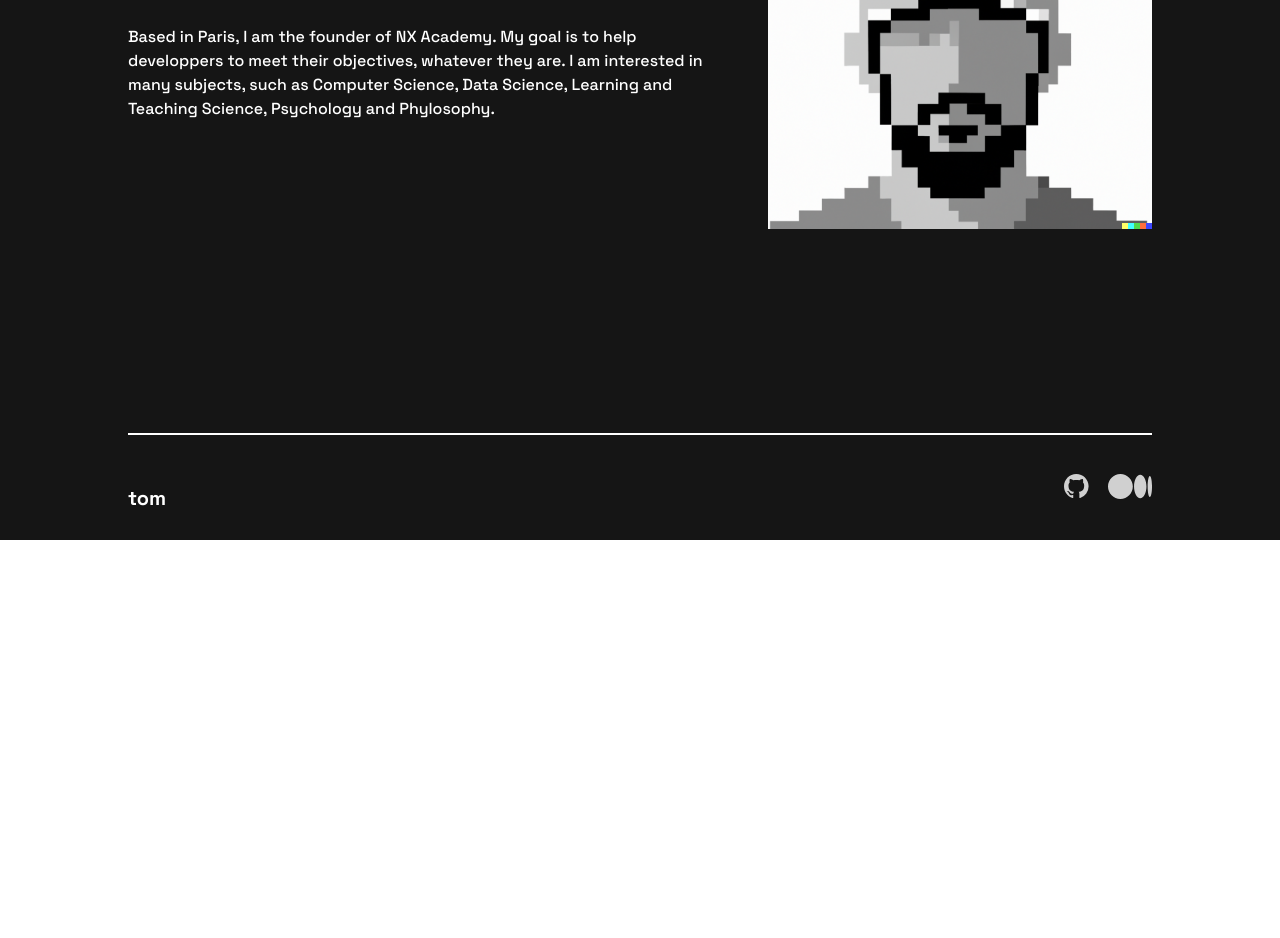
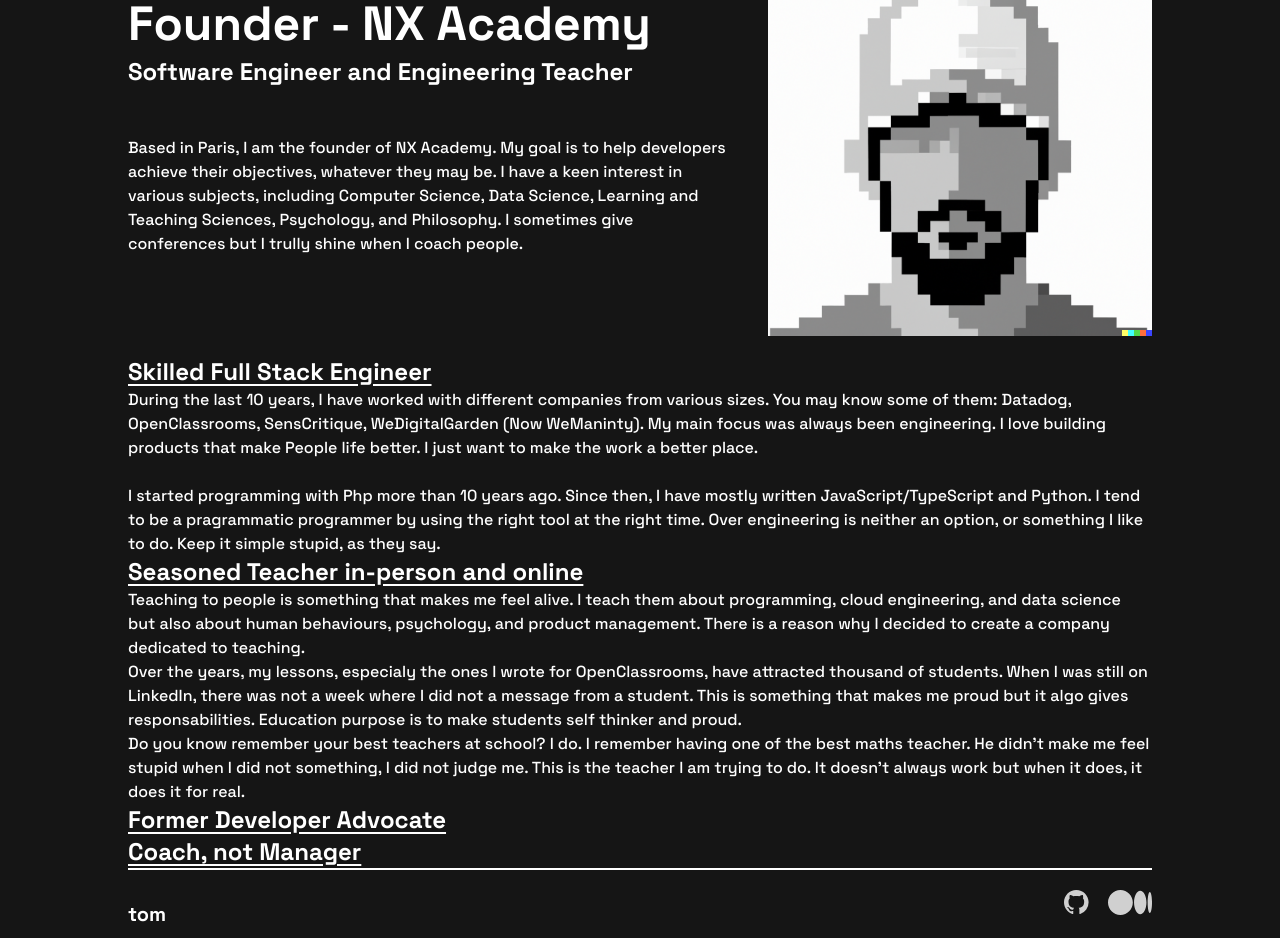
Before and after one commit to tdimnet/tdimnet.github.io, a React (Vite) app: page / in a window 1280 px wide. Shown: the part 260-1198 px from the top of the page. Before the commit the page ends 800 px from the top, so only its background shows below. Built offline with nearby package versions, Linux system fonts and the light colour scheme.

Commit message:
Writing content for the home page

```diff
--- a/src/pages/Home/index.tsx
+++ b/src/pages/Home/index.tsx
@@ -1,20 +1,10 @@
 import Heading from "../../components/Heading";
 import Image from "../../components/Image";
-import Link from "../../components/Link";
 import Paragraph from "../../components/Paragraph";
-import Project from "../../components/Project";
-import ProjectsGrid from "../../layouts/ProjectsGrid";
-import Skill from "../../components/Skill";
-import SkillsGrid from "../../layouts/SkillsGrid";
-
-import { projects } from "../../data/projects";
-import { calculateYears } from "../../utils/calculateYears";
 
 function Page() {
-  const topSixProjects = projects.slice(0, 6);
-
   return (
-    <main className="row-span-5">
+    <main className="row-span-5 lg:mt-36">
       <section className="flex flex-col md:flex-row-reverse">
         <Image
           src="/assets/profil-picture.png"
@@ -24,22 +14,87 @@ function Page() {
         <div className="mr-10">
           <Paragraph css="mb-5 text-lg">Thomas "tom" Dimnet</Paragraph>
           <Heading
-            css="text-white mb-3"
+            css="text-white mb-2"
             content="Founder - NX Academy"
             as="h1"
           />
           <Heading
-            css="text-white mb-10"
+            css="text-white mb-12"
             content="Software Engineer and Engineering Teacher"
             as="h2"
           />
           <Paragraph css="mb-3">
             Based in Paris, I am the founder of NX Academy. My goal is to help
-            developpers to meet their objectives, whatever they are. I am
-            interested in many subjects, such as Computer Science, Data Science,
-            Learning and Teaching Science, Psychology and Phylosophy.
+            developers achieve their objectives, whatever they may be. I have a
+            keen interest in various subjects, including Computer Science, Data
+            Science, Learning and Teaching Sciences, Psychology, and Philosophy.
+            I sometimes give conferences but I trully shine when I coach people.
           </Paragraph>
         </div>
+      </section>
+      <section className="relative">
+        <Heading
+          css="text-white underline underline-offset-4"
+          content="Skilled Full Stack Engineer"
+          as="h2"
+        />
+
+        <Paragraph css="mb-6">
+          During the last 10 years, I have worked with different companies from
+          various sizes. You may know some of them: Datadog, OpenClassrooms,
+          SensCritique, WeDigitalGarden (Now WeManinty). My main focus was
+          always been engineering. I love building products that make People
+          life better. I just want to make the work a better place.
+        </Paragraph>
+        <Paragraph>
+          I started programming with Php more than 10 years ago. Since then, I
+          have mostly written JavaScript/TypeScript and Python. I tend to be a
+          pragrammatic programmer by using the right tool at the right time.
+          Over engineering is neither an option, or something I like to do. Keep
+          it simple stupid, as they say.
+        </Paragraph>
+      </section>
+      <section>
+        <Heading
+          css="text-white underline underline-offset-4"
+          content="Seasoned Teacher in-person and online"
+          as="h2"
+        />
+        <Paragraph>
+          Teaching to people is something that makes me feel alive. I teach them
+          about programming, cloud engineering, and data science but also about
+          human behaviours, psychology, and product management. There is a
+          reason why I decided to create a company dedicated to teaching.
+        </Paragraph>
+        <Paragraph>
+          Over the years, my lessons, especialy the ones I wrote for
+          OpenClassrooms, have attracted thousand of students. When I was still
+          on LinkedIn, there was not a week where I did not a message from a
+          student. This is something that makes me proud but it algo gives
+          responsabilities. Education purpose is to make students self thinker
+          and proud.
+        </Paragraph>
+        <Paragraph>
+          Do you know remember your best teachers at school? I do. I remember
+          having one of the best maths teacher. He didn't make me feel stupid
+          when I did not something, I did not judge me. This is the teacher I am
+          trying to do. It doesn't always work but when it does, it does it for
+          real.
+        </Paragraph>
+      </section>
+      <section>
+        <Heading
+          css="text-white underline underline-offset-4"
+          content="Former Developer Advocate"
+          as="h2"
+        />
+      </section>
+      <section>
+        <Heading
+          css="text-white underline underline-offset-4"
+          content="Coach, not Manager"
+          as="h2"
+        />
       </section>
     </main>
   );
```
Also changed, not shown: src/assets/software-engineer.png (added), 1 other file (tests, documents, lock files or other folders).
